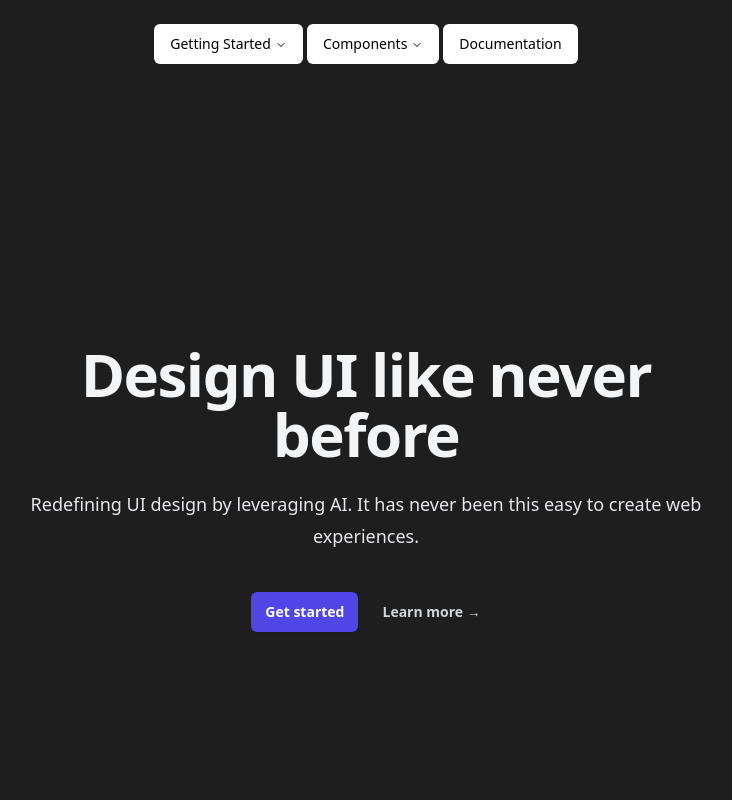
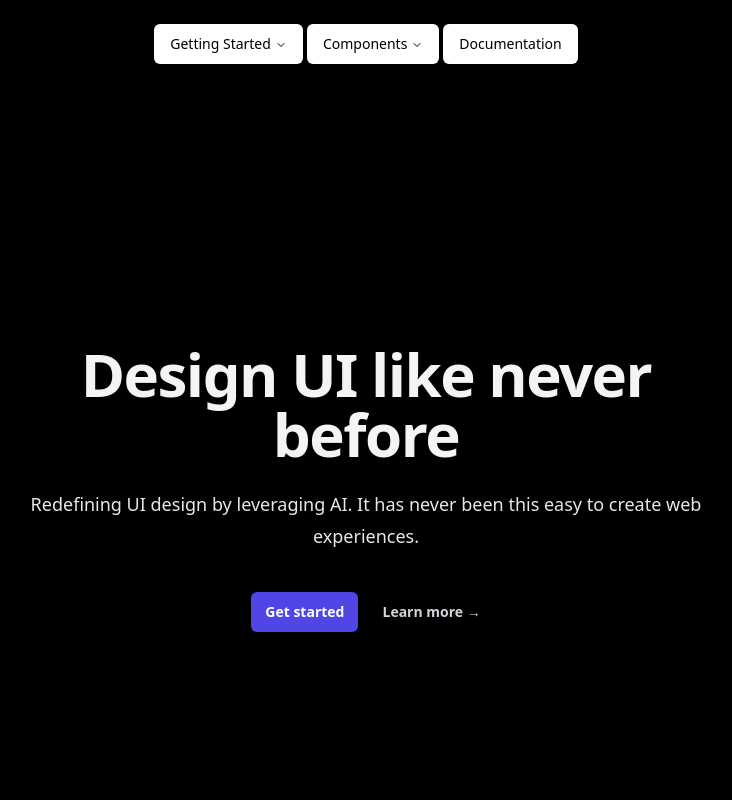
Before and after one commit to emanation-ai/vite-ts-react-shadcn-tw, a React (Vite) app: page / in a window 1280 px wide. Shown: the top 800 px of the page, without its empty margins (274-1006 px from the left). Built offline with nearby package versions, Linux system fonts and the light colour scheme.

Commit message:
tailwind fix

```diff
--- a/tailwind.config.js
+++ b/tailwind.config.js
@@ -7,12 +7,6 @@ module.exports = {
     './app/**/*.{ts,tsx}',
     './src/**/*.{ts,tsx}',
   ],
-  theme: {
-    extend: {
-      colors: {
-        black: '#1e1e1e',
-      },
-    },
-  },
+  theme: {},
   plugins: [require('tailwindcss-animate')],
 };
```
